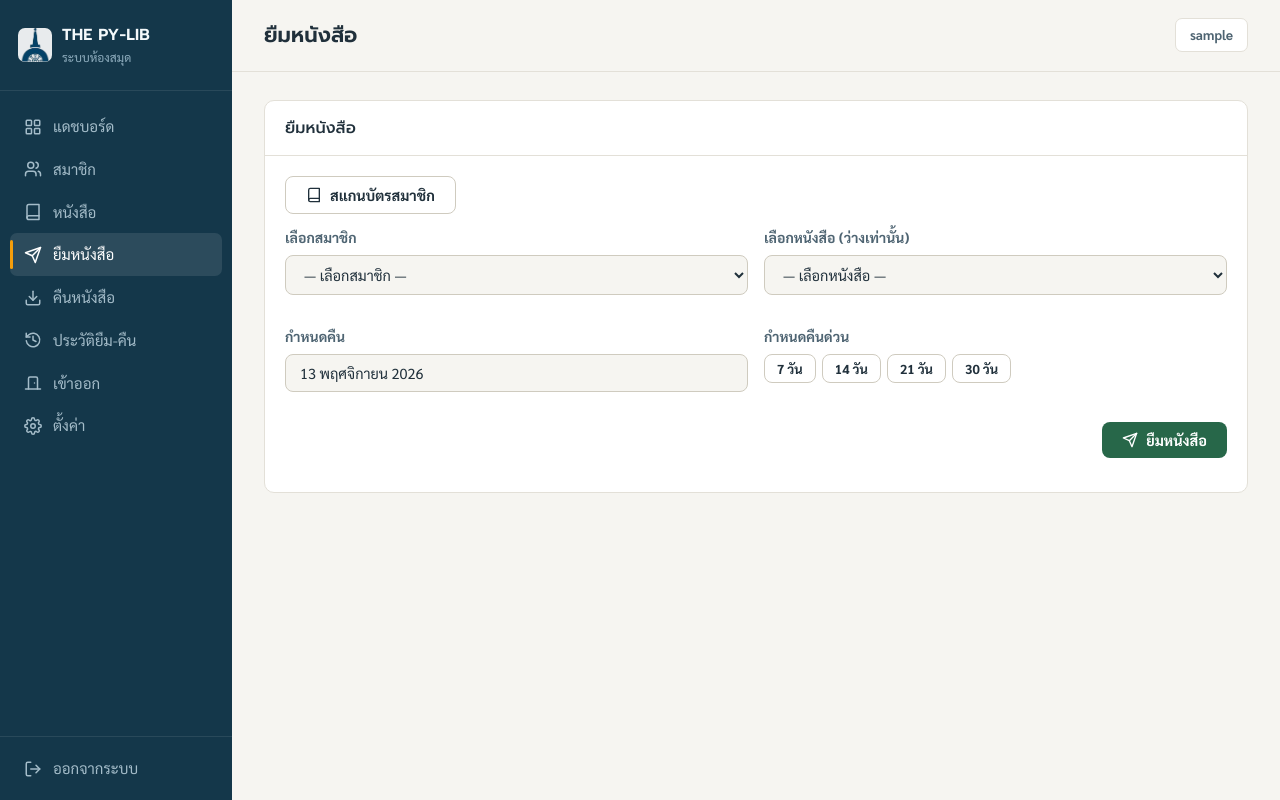
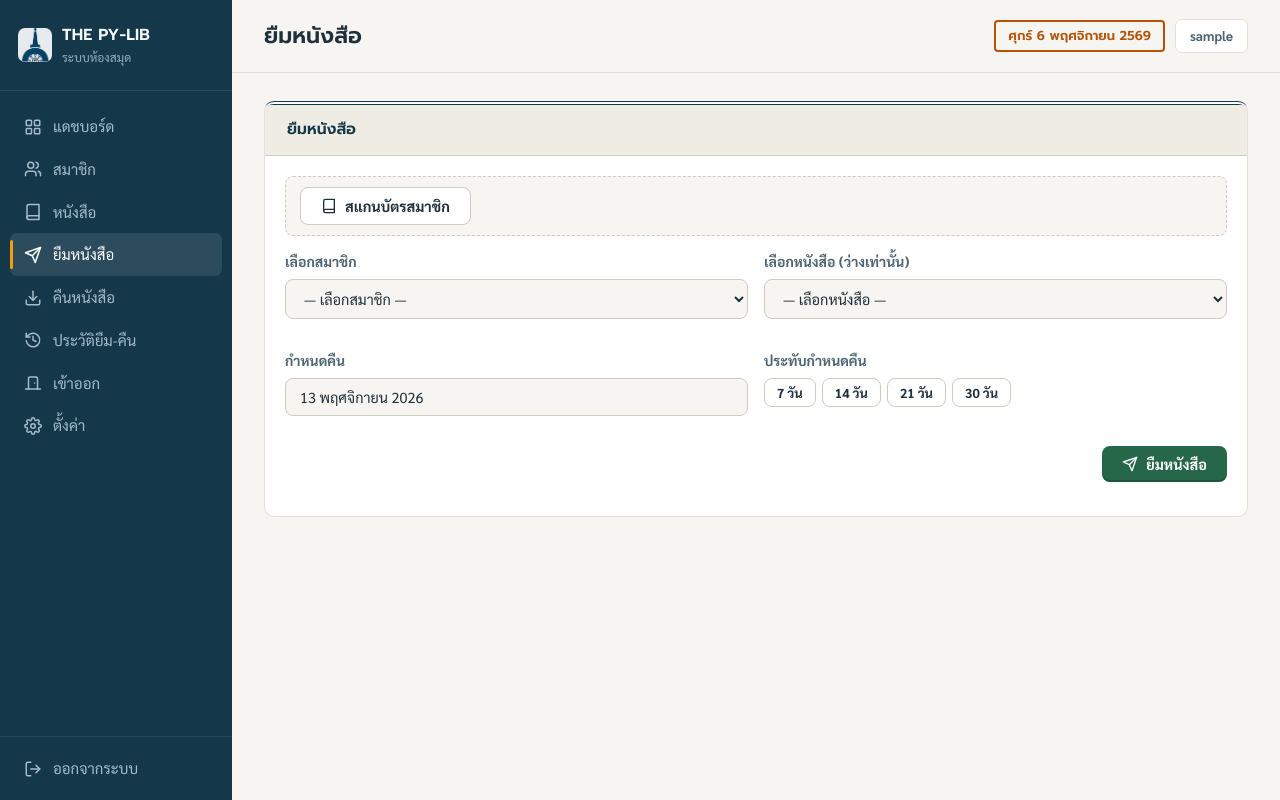
Before and after one commit to Nonx2360/The-PY-LIB-Project, a Flask app: page /borrow in a window 1280 px wide. Run offline with Flask 3, Linux system fonts and the light colour scheme; the visitor is signed in with stand-in values (Sample User, id 1); data comes from the database, SQL or seed files in the repository; data that the repository does not hold is empty.

Commit message:
style(web): 'ruled school form' identity applied shell-wide - double-rule navy letterhead + tinted header band on every card, marigold date stamp (server-computed Thai date) in top bar and login slip, dashed scanner slips, letterpress buttons

```diff
--- a/web/app.py
+++ b/web/app.py
@@ -210,14 +210,31 @@ def create_app():
         return out
 
     @app.context_processor
-    def _inject_csrf():
+    def _inject_globals():
+        """Shared template globals: CSRF bits + today's date in Thai script.
+
+        The date is the one thing a circulation desk prints on every slip,
+        so it renders as a stamp in the top bar of every staff page (and on
+        the login slip). No network time — the server's clock is the truth
+        the due-dates are computed from anyway.
+        """
+        _THAI_DAYS = ("จันทร์", "อังคาร", "พุธ", "พฤหัสบดี",
+                      "ศุกร์", "เสาร์", "อาทิตย์")
+        _THAI_MONTHS = ("มกราคม", "กุมภาพันธ์", "มีนาคม", "เมษายน",
+                        "พฤษภาคม", "มิถุนายน", "กรกฎาคม", "สิงหาคม",
+                        "กันยายน", "ตุลาคม", "พฤศจิกายน", "ธันวาคม")
+        today = datetime.today()
+        stamp_date = (f"{_THAI_DAYS[today.weekday()]} {today.day} "
+                      f"{_THAI_MONTHS[today.month - 1]} {today.year + 543}")
         try:
             return {
                 "csrf_token": csrf_mod._get_token(session),
                 "csrf_field": csrf_field_markup(session),
+                "stamp_date": stamp_date,
             }
         except RuntimeError:  # outside request context
-            return {"csrf_token": "", "csrf_field": Markup("")}
+            return {"csrf_token": "", "csrf_field": Markup(""),
+                    "stamp_date": stamp_date}
 
     # member endpoints grouped by their session state at POST time
     _MEMBER_PUBLIC_POSTS = {
--- a/web/static/style.css
+++ b/web/static/style.css
@@ -31,6 +31,7 @@
 :root {
     --paper: #F6F5F1;          /* page background - warm near-white */
     --surface: #FFFFFF;        /* cards */
+    --paper-band: #EFECE4;     /* card header band - tinted form header */
     --surface-hover: #F1EFE9;  /* table rows, ghost buttons */
     --line: #E3E0D8;           /* hairline borders */
     --line-strong: #CFCBBF;
@@ -119,26 +120,43 @@ input:focus-visible, select:focus-visible {
     background: var(--paper); border-bottom: 1px solid var(--line);
     padding: 18px 32px; display: flex; justify-content: space-between; align-items: center;
 }
-.top-bar h1 { font-family: var(--font-display); font-size: 21px; font-weight: 600; color: var(--ink); }
-.user-info { display: flex; align-items: center; gap: 8px; }
+.top-bar h1 { font-family: var(--font-display); font-size: 22px; font-weight: 600; color: var(--ink); }
+.user-info { display: flex; align-items: center; gap: 10px; }
 .user-badge {
     background: var(--surface); color: var(--ink-2); border: 1px solid var(--line);
     padding: 5px 14px; border-radius: 7px; font-size: 13.5px; font-weight: 600;
 }
+/* the librarian's date stamp: the one marigold ink mark in the chrome.
+   Dashed inner look = rubber stamp, no layout shift on hover (it isn't
+   interactive - it is information the whole desk works from). */
+.date-stamp {
+    display: inline-flex; align-items: center;
+    padding: 3px 12px; border: 2px solid var(--marigold);
+    border-radius: var(--radius-stamp);
+    color: var(--marigold); background: transparent;
+    font-family: var(--font-display); font-size: 13px; font-weight: 600;
+}
 .content { padding: 28px 32px; }
 
-/* ── Cards ───────────────────────────────────── */
+/* ── Cards ─────────────────────────────────────
+   One visual grammar for every module: the เส้นคู่ (double rule)
+   navy letterhead across the top + a tinted header band, like the
+   ruled intake forms a Thai school office actually uses. Everything
+   below the band is clean paper. */
 .card {
     background: var(--surface); border: 1px solid var(--line);
-    border-radius: var(--radius-card); margin-bottom: 20px;
+    border-top: 4px double var(--navy-deep);
+    border-radius: var(--radius-card); margin-bottom: 22px;
 }
 .card-header {
-    padding: 14px 20px; border-bottom: 1px solid var(--line);
+    padding: 12px 22px; background: var(--paper-band);
+    border-bottom: 1px solid var(--line-strong);
+    border-radius: calc(var(--radius-card) - 5px) calc(var(--radius-card) - 5px) 0 0;
     display: flex; justify-content: space-between; align-items: center; gap: 12px;
 }
 .card-header h3 {
-    font-family: var(--font-display); font-size: 16px; font-weight: 500;
-    display: flex; align-items: center; gap: 6px; white-space: nowrap; color: var(--ink);
+    font-family: var(--font-display); font-size: 15.5px; font-weight: 600;
+    display: flex; align-items: center; gap: 6px; white-space: nowrap; color: var(--navy-deep);
 }
 .card-body { padding: 20px; }
 
@@ -294,11 +312,11 @@ input:focus-visible, select:focus-visible {
     font-size: 14.5px; font-weight: 600; font-family: inherit;
     cursor: pointer; transition: background-color 0.15s, color 0.15s, border-color 0.15s; gap: 6px;
 }
-.btn-primary { background: var(--navy); color: #FFFFFF; }
+.btn-primary { background: var(--navy); color: #FFFFFF; box-shadow: inset 0 -2px 0 rgba(0, 0, 0, 0.18); }
 .btn-primary:hover { background: var(--navy-hover); }
-.btn-success { background: var(--stamp-green); color: #FFFFFF; }
+.btn-success { background: var(--stamp-green); color: #FFFFFF; box-shadow: inset 0 -2px 0 rgba(0, 0, 0, 0.18); }
 .btn-success:hover { background: #1E5237; }
-.btn-danger { background: var(--stamp-red); color: #FFFFFF; }
+.btn-danger { background: var(--stamp-red); color: #FFFFFF; box-shadow: inset 0 -2px 0 rgba(0, 0, 0, 0.18); }
 .btn-danger:hover { background: #9A221C; }
 .btn-secondary { background: var(--surface); color: var(--ink); border: 1px solid var(--line-strong); }
 .btn-secondary:hover { background: var(--surface-hover); }
@@ -317,8 +335,15 @@ input:focus-visible, select:focus-visible {
 .alert-error   { background: var(--stamp-red-soft);   color: var(--stamp-red);   border: 1px solid #EAC8C4; }
 .alert-warning { background: var(--marigold-wash);    color: var(--marigold);    border: 1px solid #EBD5AE; }
 
-/* ── Card scanner (member badges) ─────────────────── */
-.scan-row { display: flex; align-items: center; gap: 10px; flex-wrap: wrap; margin: 0 0 12px; }
+/* ── Card scanner (member badges) ───────────────────
+   The scanner module reads as an intake slip on the desk:
+   dashed ruled strip, set slightly back from the paper. */
+.scan-row {
+    display: flex; align-items: center; gap: 10px; flex-wrap: wrap;
+    margin: 0 0 14px; padding: 10px 14px;
+    background: var(--paper); border: 1px dashed var(--line-strong);
+    border-radius: var(--radius-input);
+}
 .scan-status { font-size: 14px; font-weight: 600; color: var(--ink-2); }
 .scan-status-error { color: var(--stamp-red); }
 .scan-preview {
@@ -365,8 +390,9 @@ input:focus-visible, select:focus-visible {
 }
 .login-head h1 { font-family: var(--font-display); font-size: 23px; font-weight: 600; color: var(--ink); }
 .login-sub { font-size: 14px; color: var(--ink-2); margin-top: 2px; }
+.slip-meta { display: flex; justify-content: flex-end; margin-top: 18px; }
 .login-school {
-    margin-top: 18px; padding-top: 14px; border-top: 1px solid var(--line);
+    margin-top: 10px; padding-top: 14px; border-top: 1px solid var(--line);
     color: var(--marigold); font-size: 13px; font-weight: 600;
 }
 
@@ -719,6 +745,7 @@ table.dataTable thead th.sorting_desc::after { content: "↓"; color: var(--navy
 
 .member-card {
     background: var(--surface); border: 1px solid var(--line);
+    border-top: 4px double var(--navy-deep);   /* same letterhead as staff cards */
     border-radius: var(--radius-card); box-shadow: var(--shadow-soft);
     width: 100%; max-width: 430px; margin: 26px auto 0;
     padding: 30px 34px 26px;
@@ -734,6 +761,15 @@ table.dataTable thead th.sorting_desc::after { content: "↓"; color: var(--navy
     font-size: 12px; font-weight: 700; padding: 3px 10px;
     border-radius: var(--radius-stamp); margin-bottom: 10px;
 }
+
+/* nested option panel inside an activation slip: not a full module —
+   a tinted inset with no letterhead, no shadow */
+.option-panel {
+    border: none; border-top: none; background: var(--navy-wash);
+    margin-bottom: 12px; border-radius: var(--radius-input); box-shadow: none;
+}
+.option-panel .card-body { padding: 14px; }
+.option-panel h3 { margin-bottom: 10px; font-size: 14.5px; }
 
 .member-alt { margin-top: 18px; font-size: 13px; color: var(--ink-2); }
 .member-alt a { color: var(--navy); font-weight: 600; text-decoration: underline; }
@@ -851,6 +887,6 @@ table.dataTable thead th.sorting_desc::after { content: "↓"; color: var(--navy
 .member-chips a:hover .member-stat-icon { background: var(--navy); color: #FFFFFF; }
 .member-stat-body { display: flex; flex-direction: column; min-width: 0; }
 .member-stat-label { font-size: 12.5px; color: var(--ink-2); }
-.member-stat-count { font-family: var(--font-display); font-size: 15px; color: var(--navy); }
+.member-stat-count { font-family: var(--font-display); font-size: 15px; color: var(--navy); font-variant-numeric: tabular-nums; }
 .member-stat-count b { font-size: 19px; font-weight: 600; }
 .member-chips .badge { margin-left: auto; align-self: flex-start; flex: 0 0 auto; }
--- a/web/templates/base.html
+++ b/web/templates/base.html
@@ -51,6 +51,7 @@
             <header class="top-bar">
                 <h1>{% block page_title %}{% endblock %}</h1>
                 <div class="user-info">
+                    <span class="date-stamp">{{ stamp_date }}</span>
                     <span class="user-badge">{{ session.username }}</span>
                 </div>
             </header>
--- a/web/templates/borrow.html
+++ b/web/templates/borrow.html
@@ -59,7 +59,7 @@
                        data-flatpickr data-flatpickr-min="today">
             </div>
             <div class="form-group">
-                <label>กำหนดคืนด่วน</label>
+                <label>ประทับกำหนดคืน</label>
                 <div class="quick-dates">
                     {% for d in [7, 14, 21, 30] %}
                     <button type="button" class="btn btn-secondary btn-sm" onclick="PyLib.setDueDate({{ d }})">{{ d }} วัน</button>
--- a/web/templates/login.html
+++ b/web/templates/login.html
@@ -38,6 +38,7 @@
             </div>
             <button type="submit" class="btn btn-primary btn-block">เข้าสู่ระบบ</button>
         </form>
+        <div class="slip-meta"><span class="date-stamp">{{ stamp_date }}</span></div>
         <p class="login-school">{{ settings.school_name if settings else 'DSNPRU' }}</p>
     </main>
 </body>
--- a/web/templates/member_activate.html
+++ b/web/templates/member_activate.html
@@ -34,9 +34,9 @@
     <h2>เปิดใช้งานหน้าสมาชิก</h2>
     <p class="member-sub">ยืนยันตัวตนครั้งแรก แล้วตั้งรหัส PIN ของตัวเอง</p>
 
-    <div class="card question-card" style="border: none; background: var(--navy-wash); margin-bottom: 12px;">
-        <div class="card-body" style="padding: 14px;">
-            <h3 style="margin-bottom: 10px;">วิธีที่ 1 — สแกน QR ที่บัตรของตัวเอง</h3>
+    <div class="card option-panel">
+        <div class="card-body">
+            <h3>วิธีที่ 1 — สแกน QR ที่บัตรของตัวเอง</h3>
             <form method="POST" action="{{ url_for('member_activate_scan') }}" id="scanForm">
                 {{ csrf_field }}
                 <input type="hidden" name="payload" id="scanPayload">
--- a/web/templates/member_home.html
+++ b/web/templates/member_home.html
@@ -46,7 +46,7 @@
         <div class="card-header"><h3>สมาชิก</h3></div>
         <div class="card-body">
             <p class="member-name">{{ member_name }}</p>
-            <p class="muted">ชั้น {{ member_grade }} · เลขที่ {{ member_number }}</p>
+            <p class="muted">ชั้น {{ member_grade }}, เลขที่ {{ member_number }}</p>
             <p class="member-note">
                 ยืม-คืนหนังสือและการเข้าออกทำที่เคาน์เตอร์ร่วมกับเจ้าหน้าที่ —
                 หน้านี้ตรวจสถานะได้อย่างเดียว ไม่มีปุ่มยืมหรือคืน
```
Also changed, not shown: docs/DESIGN.md (+12 -0 lines).
